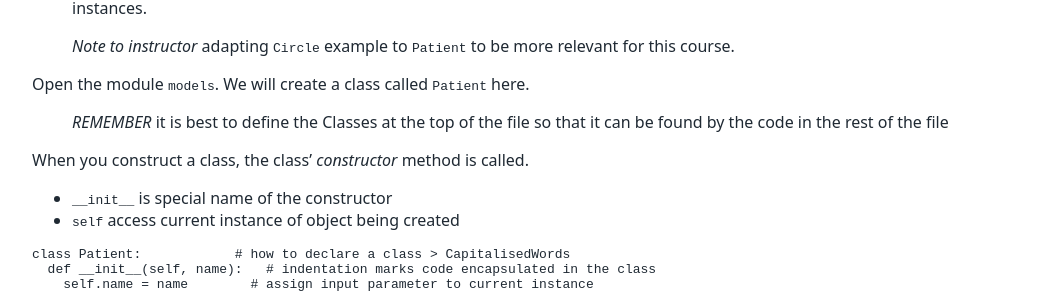
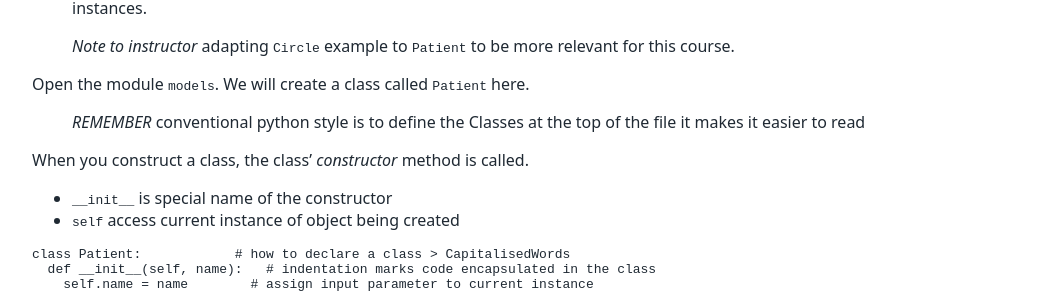
Before and after one commit to tu-delft-library/intermediate_programming_with_python, a Jekyll site: the page built from material_for_trainers/lesson_plan.md, in a window 1280 px wide and 900 px high, scrolled down 15520 px. Shown: the part 149-455 px from the top of the window, without its empty margins (108-1169 px from the left). Built offline with Jekyll 4.4.1, drawn with Linux system fonts in a browser that asks for light colours; our own code applies the rules of GitHub Pages for plain Markdown files; some of the changed text lies outside the part shown.

Commit message:
Explanation clarification in lesson plan

````diff
--- a/material_for_trainers/lesson_plan.md
+++ b/material_for_trainers/lesson_plan.md
@@ -766,7 +766,7 @@ For example a `class` is a very common encapsulation.
 
 Open the module `models`. We will create a class called `Patient` here.
 
-> *REMEMBER* it is best to define the Classes at the top of the file so that it can be found by the code in the rest of the file
+> *REMEMBER* conventional python style is to define the Classes at the top of the file it makes it easier to read
 
 When you construct a class, the class’ *constructor* method is called.
 - `__init__` is special name of the constructor
@@ -869,7 +869,7 @@ see `exercise.md`
 
 in `compute_data.py`
 
-> *IMPORTANT* define the class at the top of the file, so that it can be found by the code in the rest of the file
+> *IMPORTANT* define the class at the top of the file, to follow python style
 
 ```bash
 class CSVDataSource:
````
Also changed, not shown: other parts of material_for_trainers/lesson_plan.md (+1 -1 lines).
